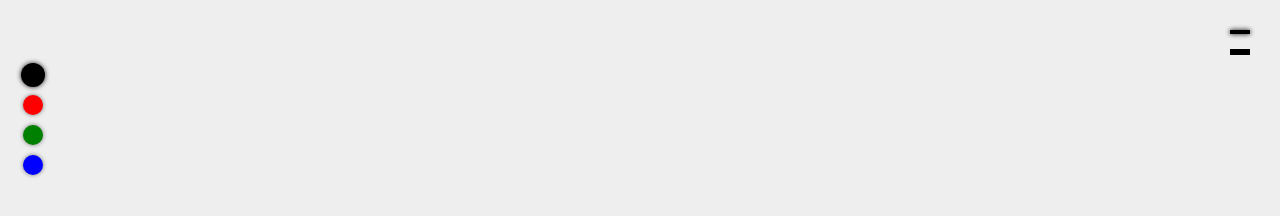
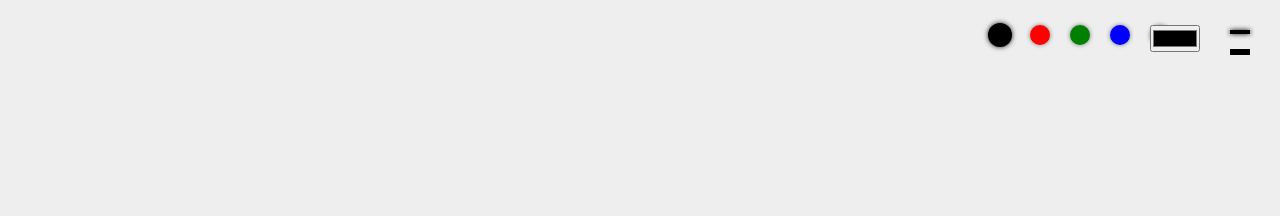
Before and after one commit to xuziang111/canvas, a plain HTML site: page index.html in a window 1280 px wide. Drawn offline with Linux system fonts and the light colour scheme.

Commit message:
自定义选色

```diff
--- a/index.html
+++ b/index.html
@@ -27,7 +27,8 @@
     <li id='color-black' class='active'></li>
 	<li id='color-red'></li>
 	<li id='color-green'></li>
-	<li id='color-blue'></li>
+  <li id='color-blue'></li>
+  <li><input id='choose-color' type="color"></li>
   </ul>
 </div>
 <div id='penWidth'>
--- a/scriptv1.js
+++ b/scriptv1.js
@@ -193,3 +193,9 @@ save.onclick = function() {
 	a.target = '_blank';
 	a.click();
 };
+
+document.getElementById('choose-color').onchange = function(e){
+  context.fillStyle = this.value;
+  context.strokeStyle = this.value;
+  pencolor = this.value
+}
--- a/stylev3.css
+++ b/stylev3.css
@@ -36,17 +36,20 @@ z-index:1;
    transition:all 0.2s;
 }
 .colorList{
-	position:absolute;
-	top:55px;
-	left:23px;
+	position:fixed;
+	top:15px;
+	right:100px;
 	z-index:1;
+}
+.colorList ul{
+	display:flex;
 }
 
 .colorList ul li{
 	display:block;
 	width:20px;
 	height:20px;
-	margin:10px 0;
+	margin:10px 10px;
 	border-radius:50%;
 	box-shadow: 0 0 4px rgba(0,0,0,0.5);
 	transition:all 0.3s;
```
